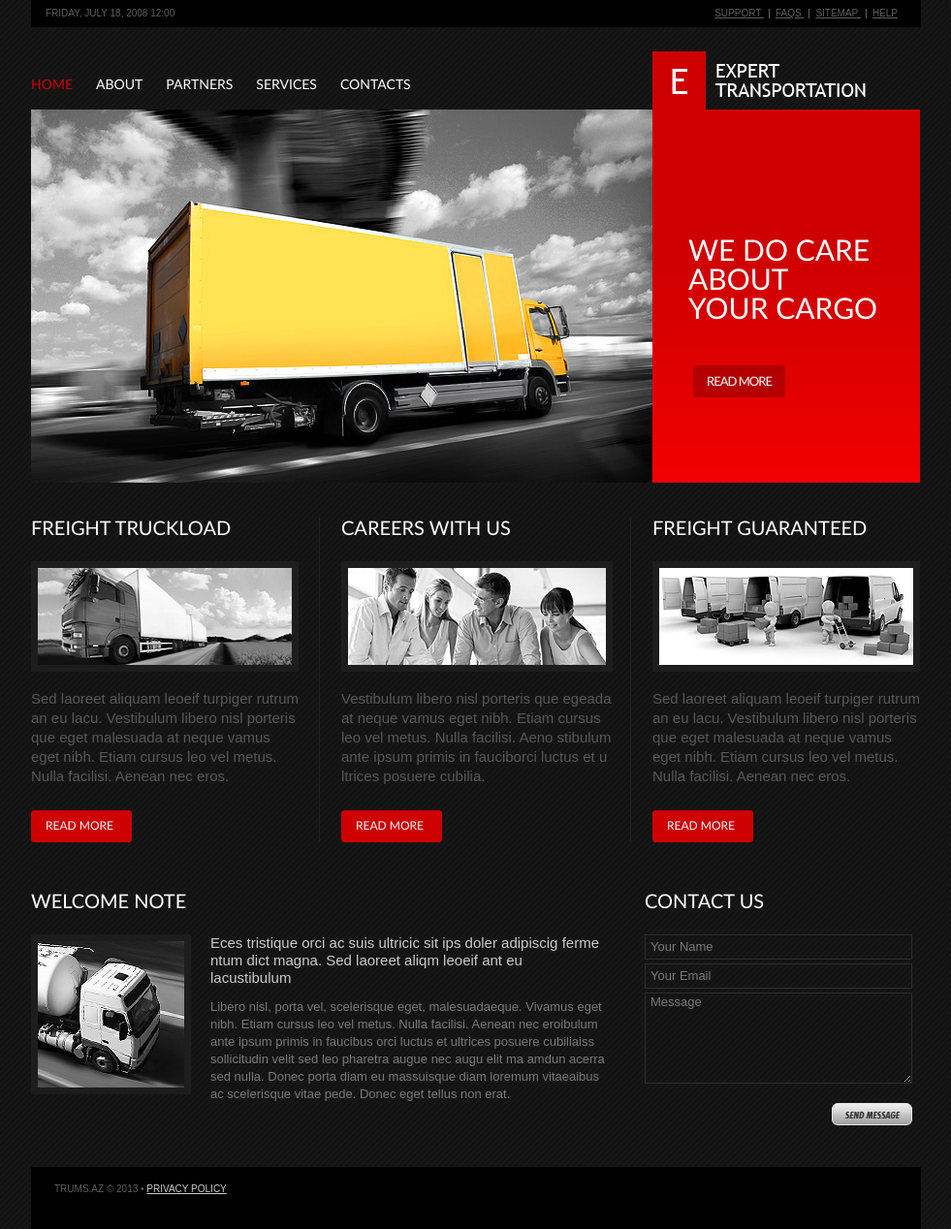
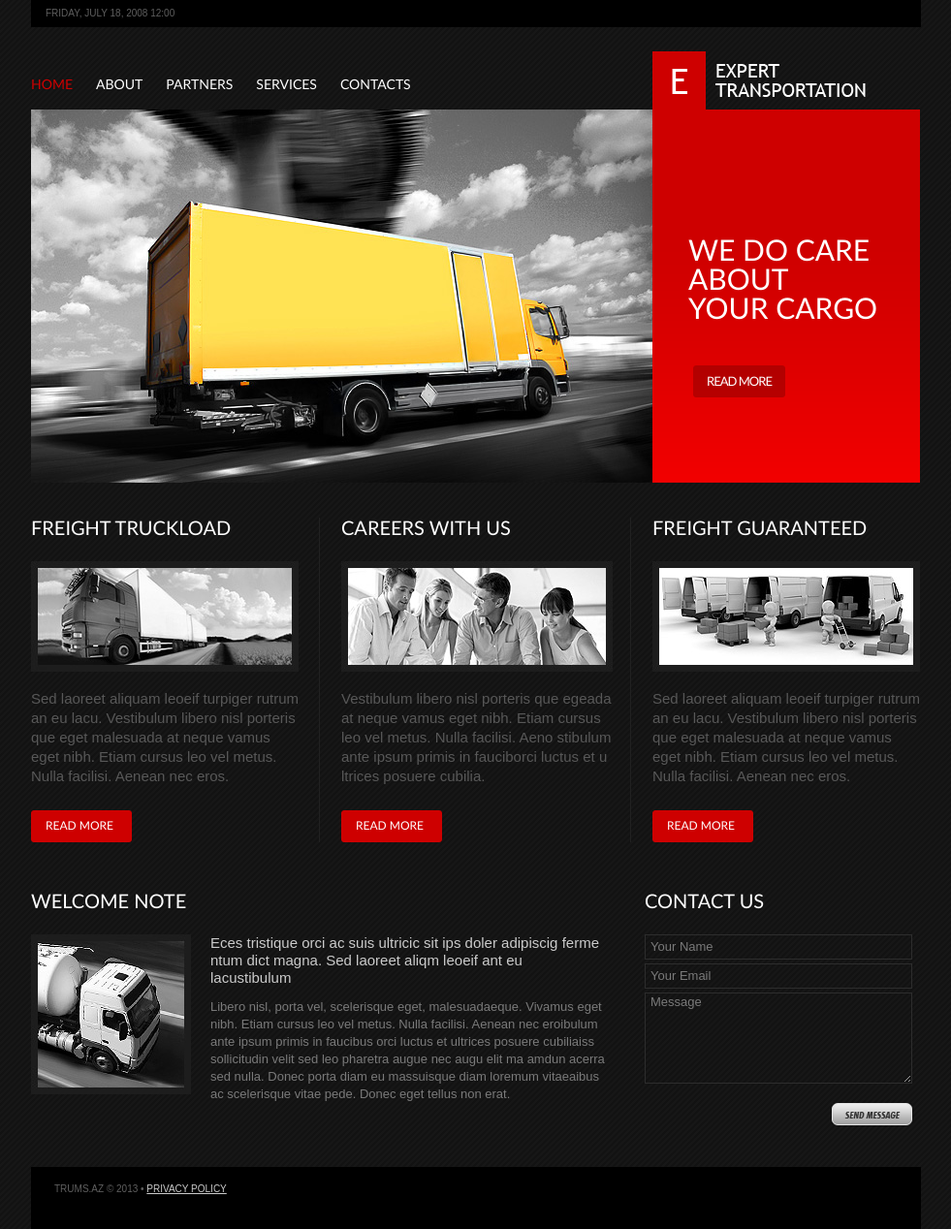
Before and after one commit to trumsaz/trumsaz.github.io, a Jekyll site: the page built from index.html, in a window 1280 px wide. Shown: the whole page at 97% size, without its empty margins (149-1130 px from the left). Built offline with Jekyll 4.4.1, drawn with Linux system fonts in a browser that asks for light colours; Markdown is read by kramdown in place of the engine named in the settings.

Commit message:
remove top right links

```diff
--- a/_layouts/default.html
+++ b/_layouts/default.html
@@ -16,12 +16,12 @@
       <a href="index.html"><img alt="" src="/assets/images/logo.gif" class="logo" /></a>
       <div class="row1">
         <div class="container">
-          <ul class="submenu">
+          <!-- <ul class="submenu">
             <li class="first"><a href="#">Support </a></li>
             <li><a href="faqs.html">FAQs </a></li>
             <li><a href="#">Sitemap </a></li>
             <li><a href="#">Help </a></li>
-          </ul>
+          </ul> -->
           FRIDAY, JULY 18, 2008 12:00
         </div>
       </div>
```
